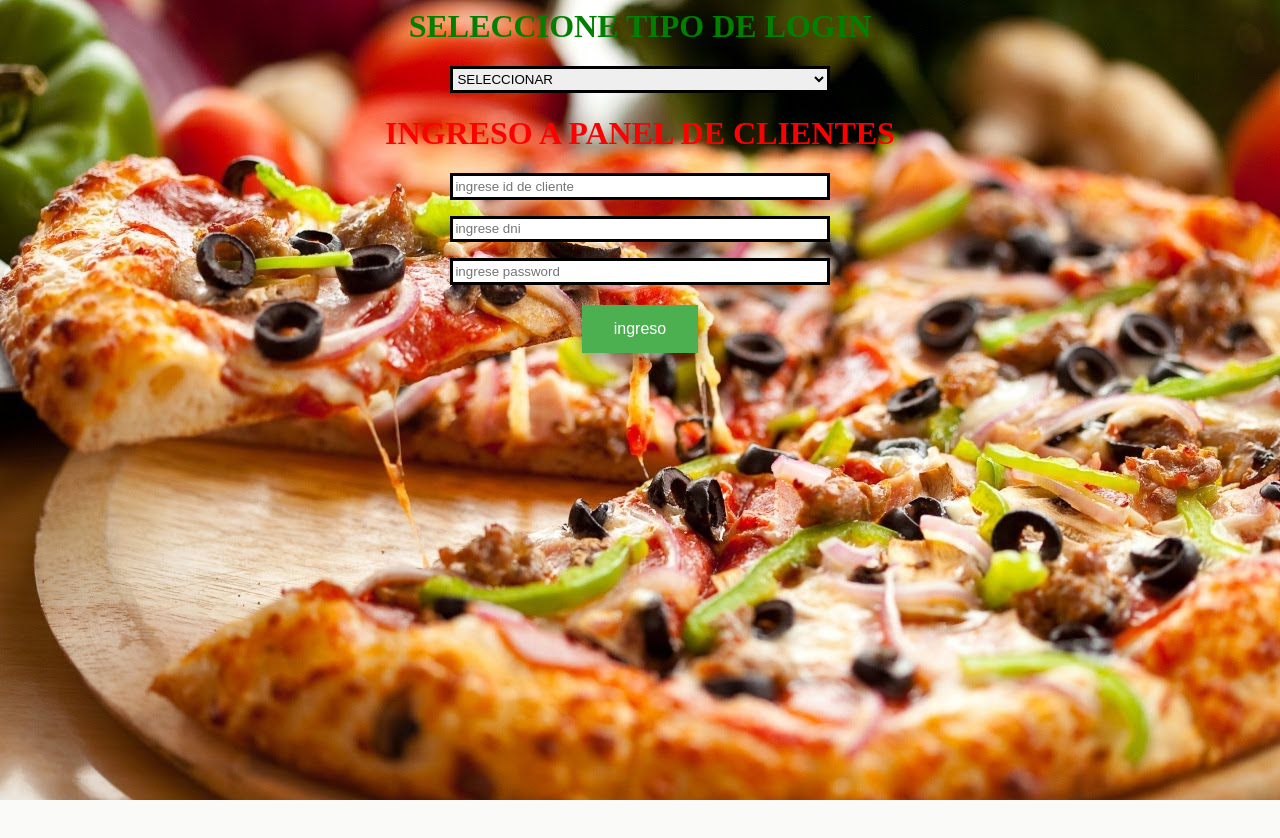
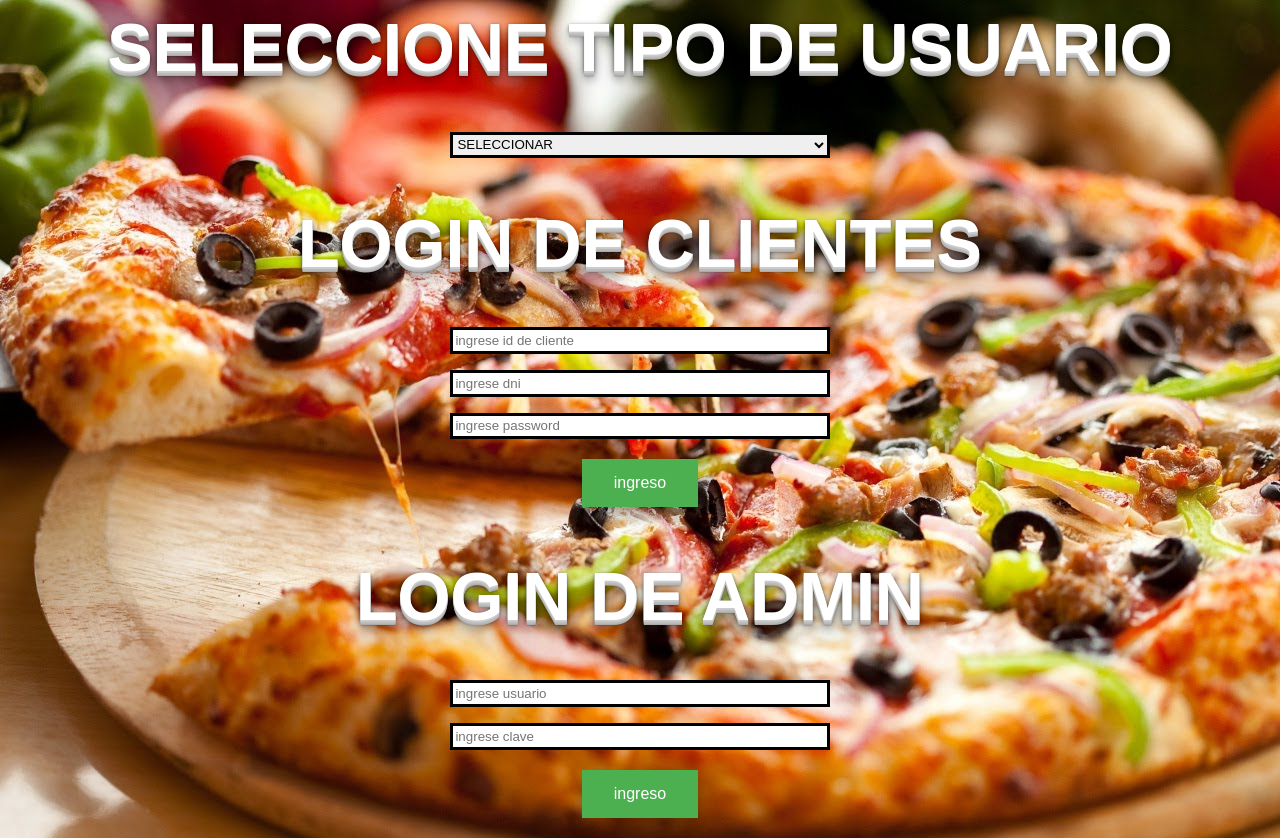
Before and after one commit to skydarkness47/pizzeriaTP, a PHP site: page /Laboratorio-IV-2016/login.html in a window 1280 px wide. Before the commit the page ends 800 px from the top, so only its background shows below. Run offline with PHP 8.4, Linux system fonts and the light colour scheme.

Commit message:
arreglos css y funcionamiento login
arreglos css y funcionamiento login

```diff
--- /dev/null
+++ b/css/style_login.css
@@ -0,0 +1,22 @@
+@charset "utf-8";
+/* CSS Document */
+
+#header h1 {
+  font-weight: bold;
+  font-size: 68px;
+  font-family: "Arial";
+  text-shadow: 0 1px 0 #ccc,
+               0 2px 0 #c9c9c9,
+               0 3px 0 #bbb,
+               0 4px 0 #b9b9b9,
+               0 5px 0 #aaa,
+               0 6px 1px rgba(0,0,0,.1),
+               0 0 5px rgba(0,0,0,.1),
+               0 1px 3px rgba(0,0,0,.3),
+               0 3px 5px rgba(0,0,0,.2),
+               0 5px 10px rgba(0,0,0,.25),
+               0 10px 10px rgba(0,0,0,.2),
+               0 20px 20px rgba(0,0,0,.15);
+  color: #FFF;
+  text-align: center;
+}
--- a/login.html
+++ b/login.html
@@ -1,16 +1,26 @@
 
+      <link rel="stylesheet" href="css/style_login.css">
     <link rel="stylesheet" href="css/style.css">
+      <link rel="stylesheet" href="texto.css" type="text/css">
+
+
+         <body class="collage none-bg">
+   </head>
+
+      <div id="header">
+            <h1 class="name-title">
+           SELECCIONE TIPO DE USUARIO
+          </h1>
+         </div>
+    </body>
+</html>
+
+  <div ng-if= "tipologin != 'CLIENTE'">
 
 
 
 
 
-
-
-
-
-  <div ng-if= "tipologin != 'CLIENTE'">
-<center> <h1><font color="green">SELECCIONE TIPO DE LOGIN</font></h1>   </center>
             <div class="container"  align= "center" name="divLogeo" id="divLogueo"  >
 
     <form name="formIngreso" id="formIngreso" enctype="multipart/form-data" ng-submit="enviar" >
@@ -20,26 +30,49 @@
   <option >SELECCIONAR</option>
   <option ng-model="cliente" >CLIENTE</option>
   <option ng-model="admin">ADMIN</option>
-   <option ng-model="operador">OPERADOR</option>
+   <option ng-model="emple">EMPLEADO</option>
 
 
 </select>
 
 
+
     <div ng-if="tipologin == 'CLIENTE'">
-       <center> <h1><font color="RED">INGRESO A PANEL DE CLIENTES</font></h1>   </center>
+    <div id="header">
+            <h1 class="name-title">
+           LOGIN DE CLIENTES
+          </h1>
+         </div>
         <input type="number" value="" placeholder="ingrese id de cliente" ng-model="usuario.num" required />
         </p>
-
          <p>
         <input type="number" value="" placeholder="ingrese dni" ng-model="usuario.dni" required  />
         </p>
-
         <p>
           <input type="password" value="" placeholder="ingrese password" ng-model="usuario.clave" required  />
         </p>
-        <input type="submit" id="Ingreso" class="button" ng-Click="IniciarSeccion()" name="Ingreso" value="ingreso" />
+        <input type="submit" id="Ingreso" class="button" ng-Click="IniciarSeccion('cliente')" name="Ingreso" value="ingreso" />
         </div>
 
 
-</div>
+
+
+
+     <div ng-if="tipologin == 'ADMIN'">
+    <div id="header">
+            <h1 class="name-title">
+           LOGIN DE ADMIN
+          </h1>
+         </div>
+        <input type="text" value="" placeholder="ingrese usuario" ng-model="usuario.usuario" required />
+        </p>
+         <p>
+        <input type="password" value="" placeholder="ingrese clave" ng-model="usuario.clave" required  />
+        </p>
+
+        <input type="submit" id="Ingreso" class="button" ng-Click="IniciarSeccion('admin')" name="Ingreso" value="ingreso" />
+        </div>
+
+
+
+</body>
```
Also changed, not shown: PHP/nexo.php (+1 -13 lines), js/miAplicacion.js (+68 -5 lines), ws1/index.php (+11 -0 lines).
